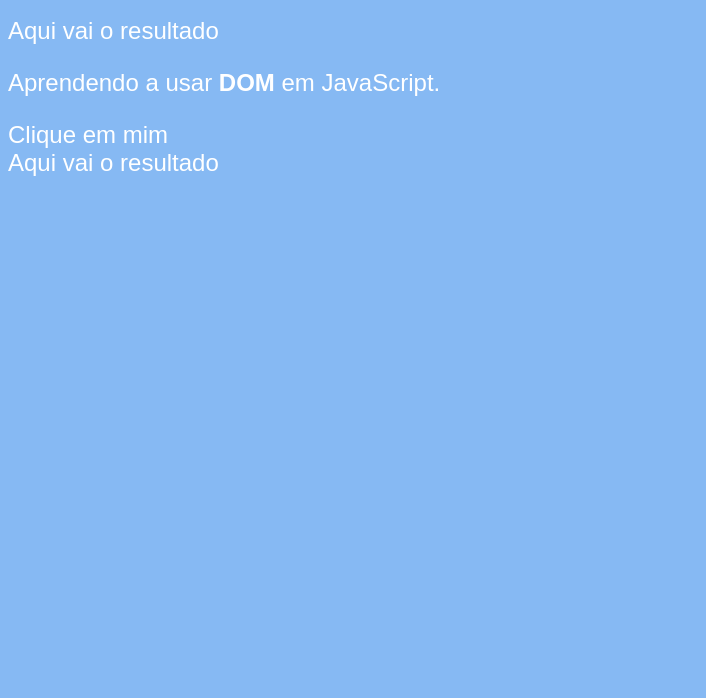
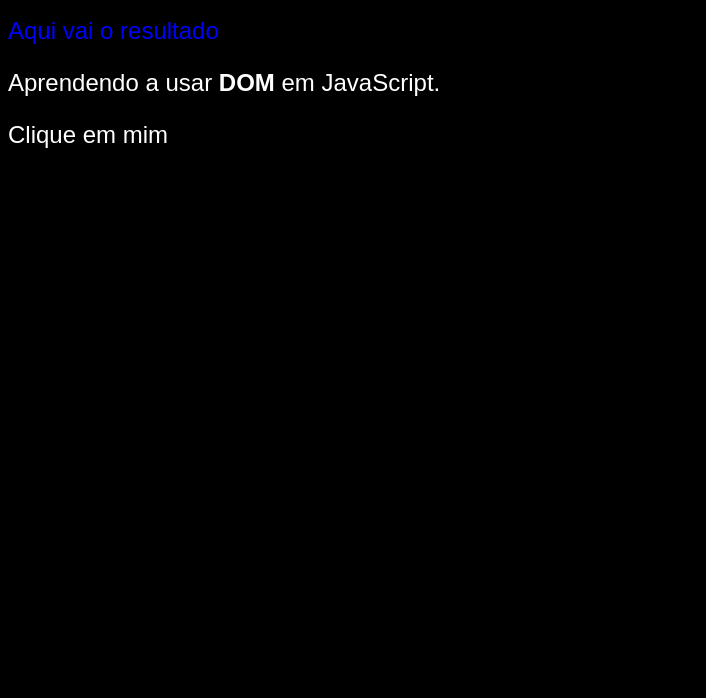
Before and after one commit to VirginiaArruda/Gustavo-Guanabara-exercises, a plain HTML site: page javascript/index.html in a window 1280 px wide. Shown: the part 102-800 px from the top of the page, without its empty margins (0-706 px from the left). Drawn offline with Linux system fonts and the light colour scheme.

Commit message:
Altera cor de fundo para preto

```diff
--- a/javascript/index.html
+++ b/javascript/index.html
@@ -19,8 +19,10 @@
   <p>Aprendendo a usar <strong>DOM</strong> em JavaScript.</p>
   <div>Clique em mim</div>
   <script>
+    let corpo = document.body
     let p1 = document.getElementsByTagName('p')[0]
-    document.write(p1.innerText)
+    corpo.style.background = 'black'
+    p1.style.color = 'blue'
   </script>
 </body>
 </html>
```
